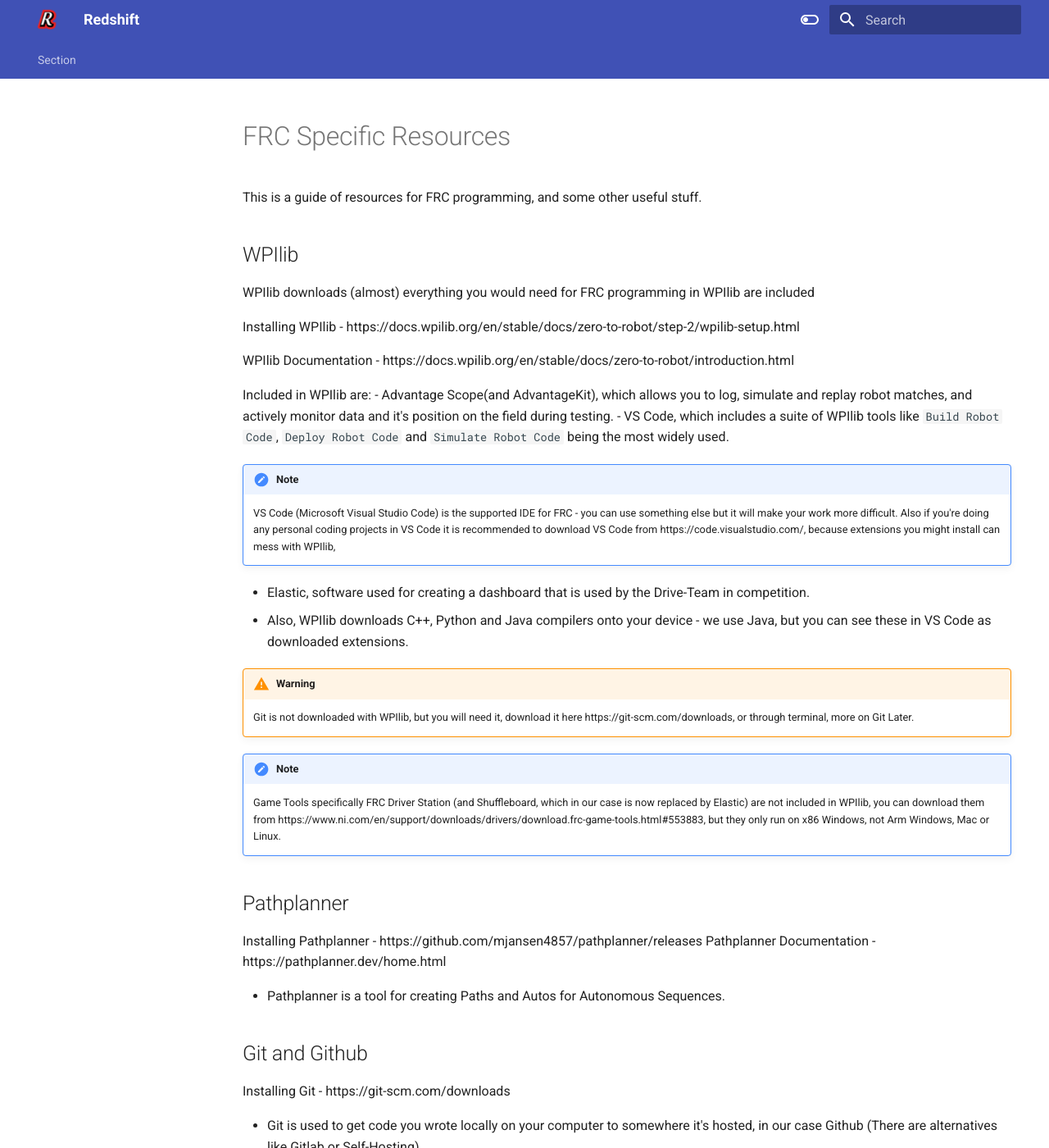
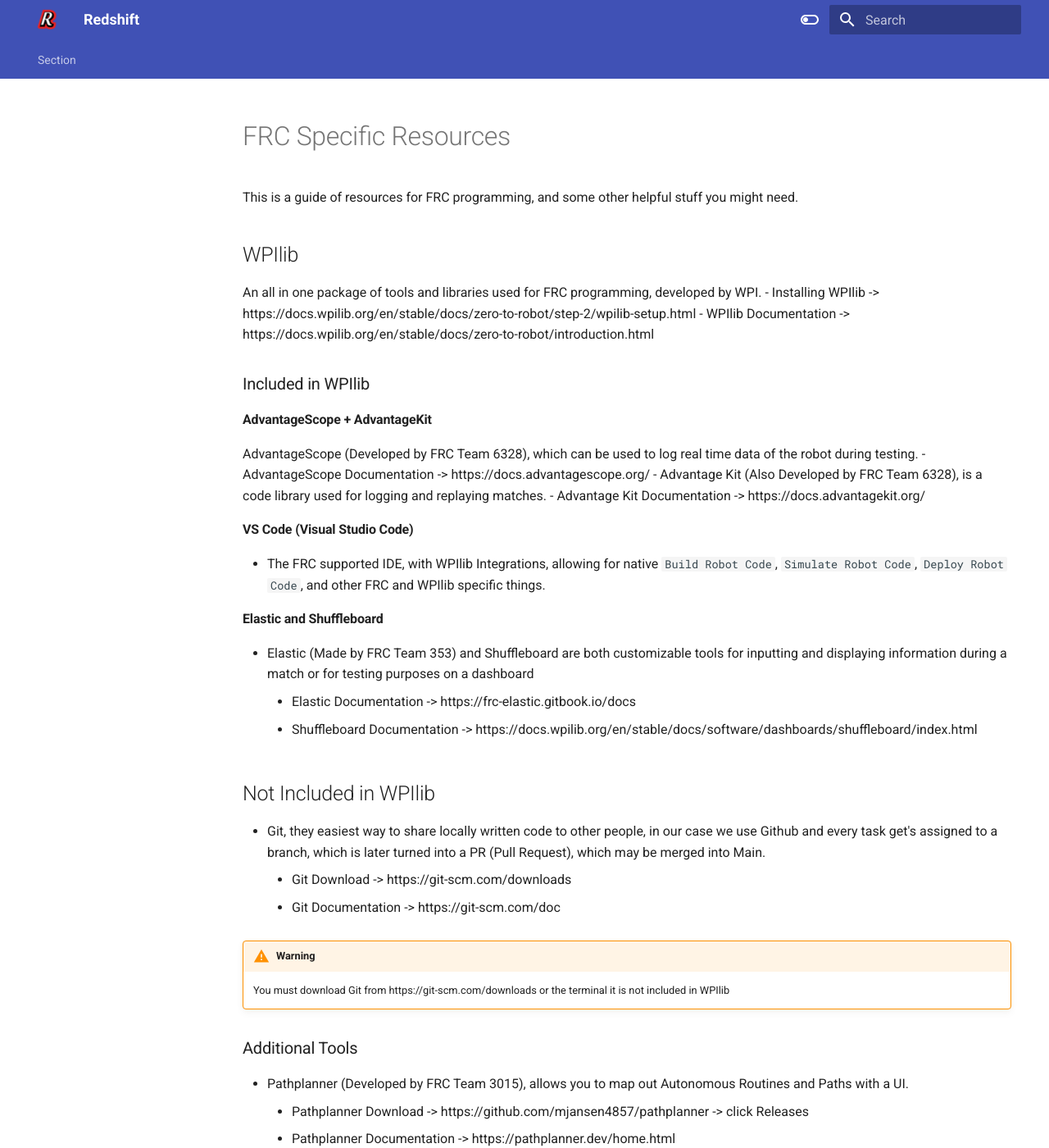
Before and after one commit to FRC4048/robot-docs, an MkDocs documentation site: the page built from docs/resources.md, in a window 1280 px wide and 1400 px high. Shown: the whole window at 82% size. Built offline with MkDocs 1.6.1 and Material for MkDocs 9.7.7, drawn with Linux system fonts in a browser that asks for light colours; some of the changed text lies outside the part shown.

Commit message:
added resources

```diff
--- a/docs/resources.md
+++ b/docs/resources.md
@@ -1,47 +1,39 @@
 # FRC Specific Resources
-
-This is a guide of resources for FRC programming, and some other useful stuff.
+This is a guide of resources for FRC programming, and some other helpful stuff you might need.
 
 ## WPIlib
-WPIlib downloads (almost) everything you would need for FRC programming in WPIlib are included
+An all in one package of tools and libraries used for FRC programming, developed by WPI.
+- Installing WPIlib -> https://docs.wpilib.org/en/stable/docs/zero-to-robot/step-2/wpilib-setup.html
+- WPIlib Documentation -> https://docs.wpilib.org/en/stable/docs/zero-to-robot/introduction.html
 
-Installing WPIlib - https://docs.wpilib.org/en/stable/docs/zero-to-robot/step-2/wpilib-setup.html
+### Included in WPIlib
 
-WPIlib Documentation - https://docs.wpilib.org/en/stable/docs/zero-to-robot/introduction.html
 
-Included in WPIlib are:
-- Advantage Scope(and AdvantageKit), which allows you to log, simulate and replay robot matches, and actively monitor data and it's position on the field during testing.
-- VS Code, which includes a suite of WPIlib tools like `Build Robot Code`, `Deploy Robot Code` and `Simulate Robot Code` being the most widely used.
-!!! note
-    VS Code (Microsoft Visual Studio Code) is the supported IDE for FRC - you can use something else but it will make your work more difficult. Also if you're doing any personal coding projects in VS Code it is recommended to download VS Code from https://code.visualstudio.com/, because extensions you might install can mess with WPIlib,
-- Elastic, software used for creating a dashboard that is used by the Drive-Team in competition.
-- Also, WPIlib downloads C++, Python and Java compilers onto your device - we use Java, but you can see these in VS Code as downloaded extensions.
+#### AdvantageScope + AdvantageKit
+AdvantageScope (Developed by FRC Team 6328), which can be used to log real time data of the robot during testing.
+    - AdvantageScope Documentation -> https://docs.advantagescope.org/
+- Advantage Kit (Also Developed by FRC Team 6328), is a code library used for logging and replaying matches.
+    - Advantage Kit Documentation -> https://docs.advantagekit.org/
+
+
+#### VS Code (Visual Studio Code)
+- The FRC supported IDE, with WPIlib Integrations, allowing for native `Build Robot Code`, `Simulate Robot Code`, `Deploy Robot Code`, and other FRC and WPIlib specific things.
+
+#### Elastic and Shuffleboard
+- Elastic (Made by FRC Team 353) and Shuffleboard are both customizable tools for inputting and displaying information during a match or for testing purposes on a dashboard
+    - Elastic Documentation -> https://frc-elastic.gitbook.io/docs
+    - Shuffleboard Documentation -> https://docs.wpilib.org/en/stable/docs/software/dashboards/shuffleboard/index.html
+
+## Not Included in WPIlib
+- Git, they easiest way to share locally written code to other people, in our case we use Github and every task get's assigned to a branch, which is later turned into a PR (Pull Request), which may be merged into Main.
+    - Git Download -> https://git-scm.com/downloads
+    - Git Documentation -> https://git-scm.com/doc
+
 !!! warning
-    Git is not downloaded with WPIlib, but you will need it, download it here https://git-scm.com/downloads, or through terminal, more on Git Later.
-!!! note
-    Game Tools specifically FRC Driver Station (and Shuffleboard, which in our case is now replaced by Elastic) are not included in WPIlib, you can download them from https://www.ni.com/en/support/downloads/drivers/download.frc-game-tools.html#553883, but they only run on x86 Windows, not Arm Windows, Mac or Linux.
+    You must download Git from https://git-scm.com/downloads or the terminal it is not included in WPIlib
 
-## Pathplanner
+### Additional Tools
 
-Installing Pathplanner - https://github.com/mjansen4857/pathplanner/releases
-Pathplanner Documentation - https://pathplanner.dev/home.html
-
-- Pathplanner is a tool for creating Paths and Autos for Autonomous Sequences.
-
-## Git and Github
-
-Installing Git - https://git-scm.com/downloads
-
-- Git is used to get code you wrote locally on your computer to somewhere it's hosted, in our case Github (There are alternatives like Gitlab or Self-Hosting)
-- You can use the UI in VS Code or, the command line
-- Git works like a tree where branches are created off of main (the trunk of the tree)
-
-`git pull` - pulls from the current version (the version on Github) of the branch you are on.
-
-`git push` - pushes your changes to your branch making them viewable on github.
-
-### Github
-
-- Github is what we use to host our code
-- Creating a branch means that you have access to code written in main (or master), and you can pull from main to get updated to the current version
-- A PR or Pull Request, is a request to get your  changes merged into main (or master)
+- Pathplanner (Developed by FRC Team 3015), allows you to map out Autonomous Routines and Paths with a UI.
+    - Pathplanner Download -> https://github.com/mjansen4857/pathplanner -> click Releases
+    - Pathplanner Documentation -> https://pathplanner.dev/home.html
```
